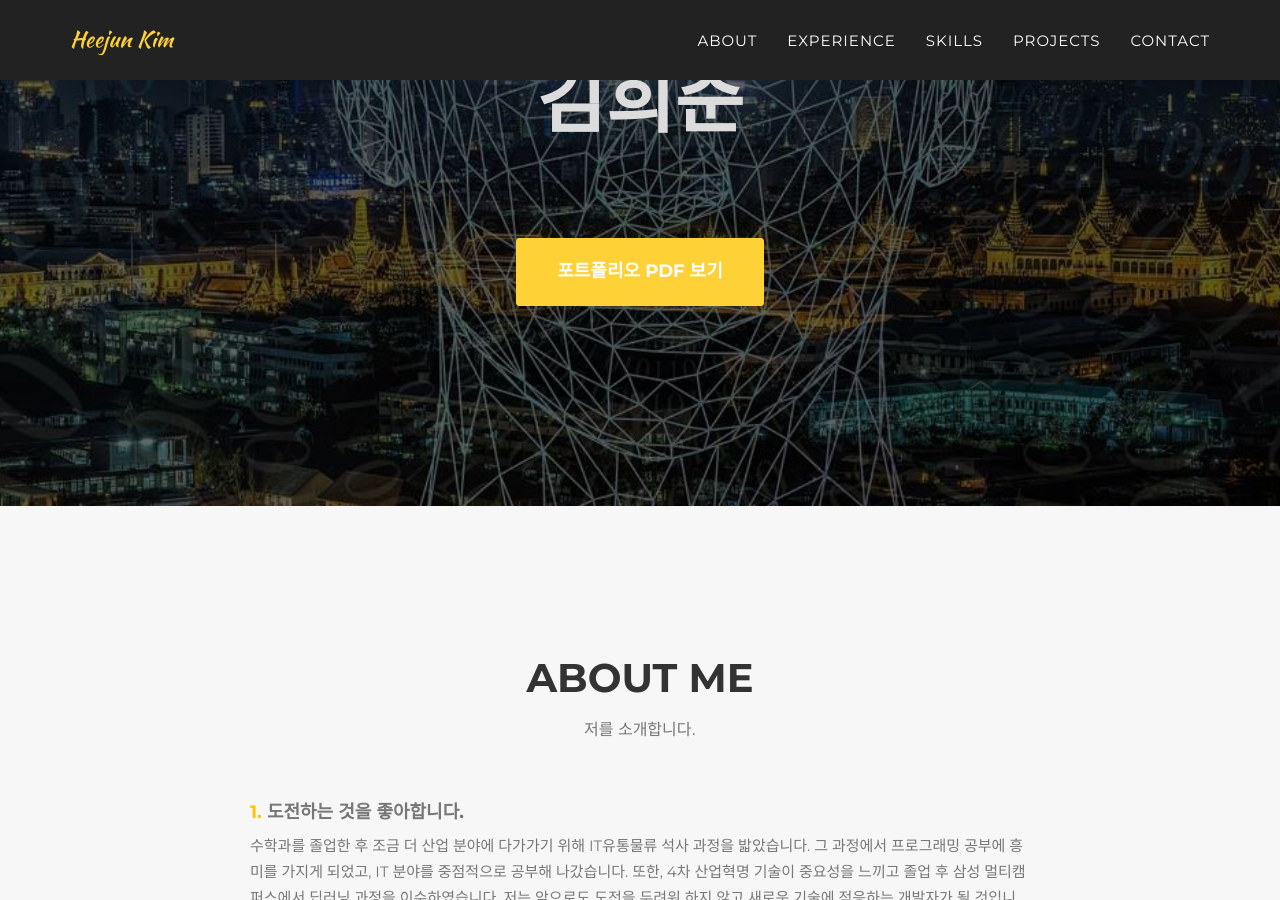
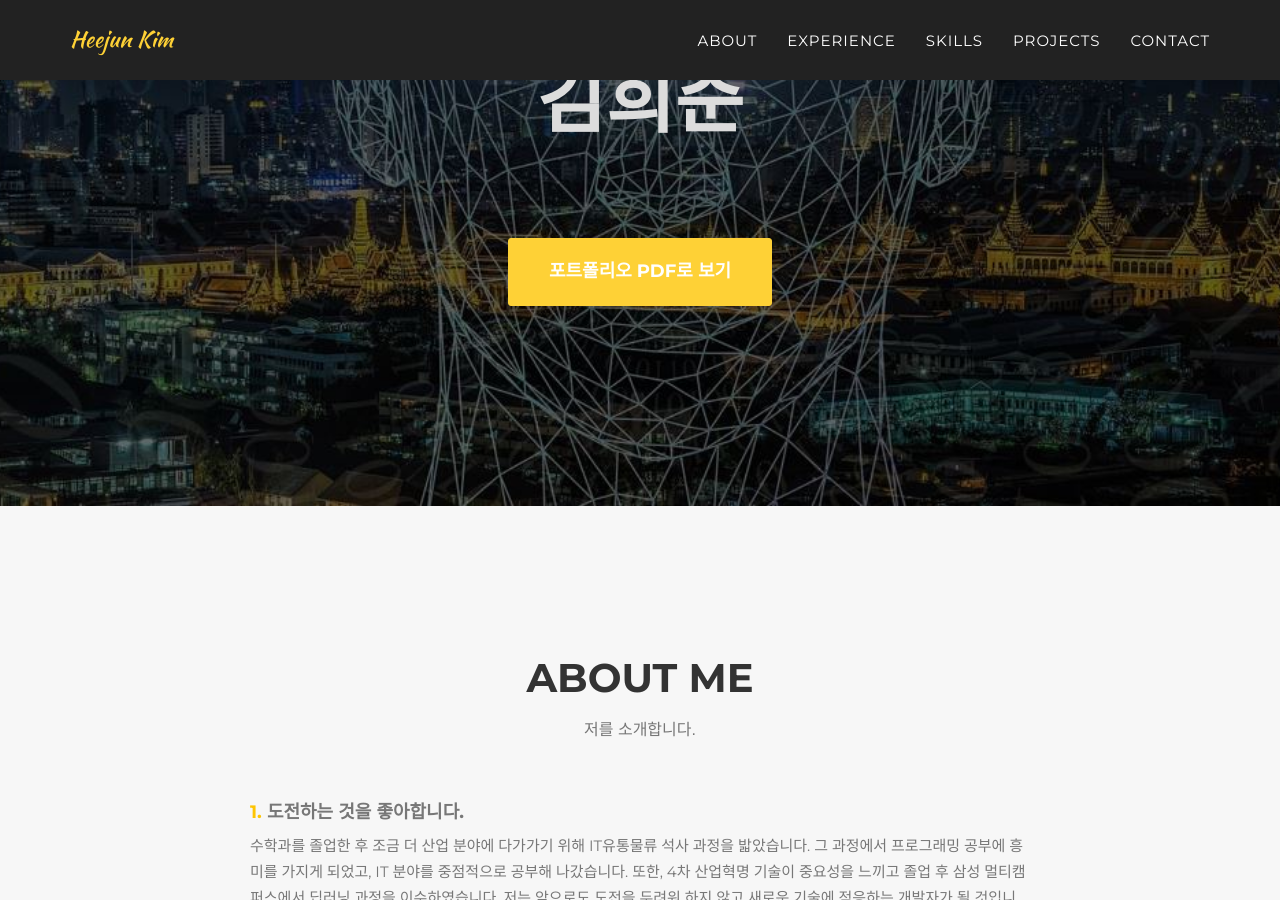
Before and after one commit to heejun1942/heejun1942.github.io, a Jekyll site: the page built from _posts/2014-07-18-project-1.markdown, in a window 1280 px wide and 900 px high, scrolled down 302 px. Built offline with Jekyll 4.4.1, drawn with Linux system fonts in a browser that asks for light colours; nearby versions of some CDN libraries; some web fonts are replaced.

Commit message:
200814 || Update files

```diff
--- a/_includes/header.html
+++ b/_includes/header.html
@@ -51,8 +51,8 @@
                 <div class="intro-lead-in" style="color: #dcdcdcc2;">Welcome To My Portfolio</div>
                 <div class="intro-heading" style="color: #dcdcdc;">김희준</div>
                 <!-- <a href="#team" class="page-scroll btn btn-xl"> -->
-                <a class="btn btn-xl" href="img/heejun.pdf" target="_blank">
-                    포트폴리오 PDF 보기
+                <a class="btn btn-xl" href="img/포트폴리오_김희준.pdf" target="_blank">
+                    포트폴리오 PDF로 보기
                 </a>
             </div>
         </div>
```
Also changed, not shown: 2 other files.
